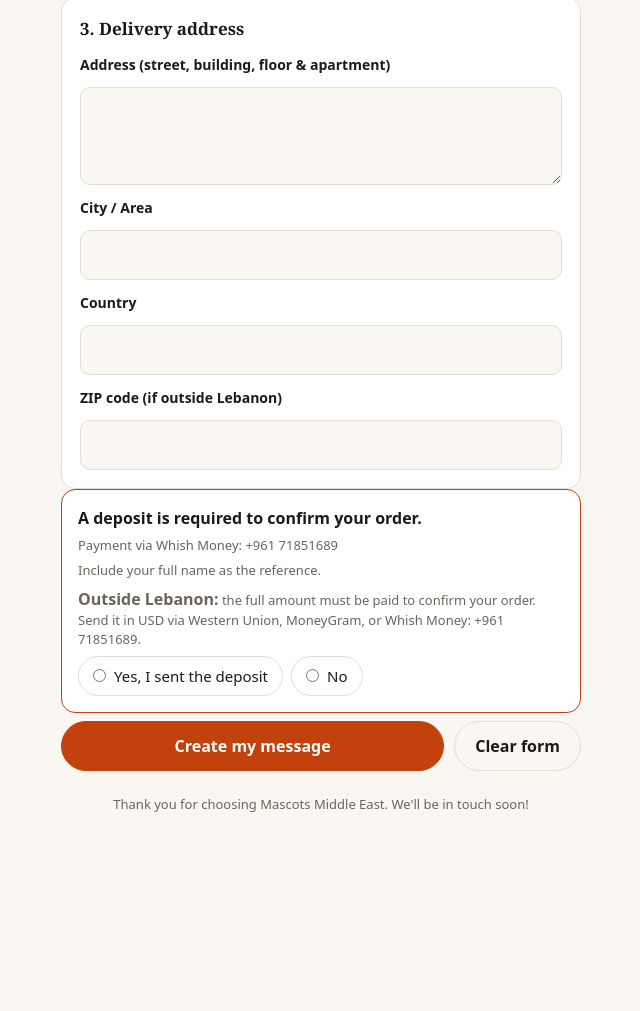
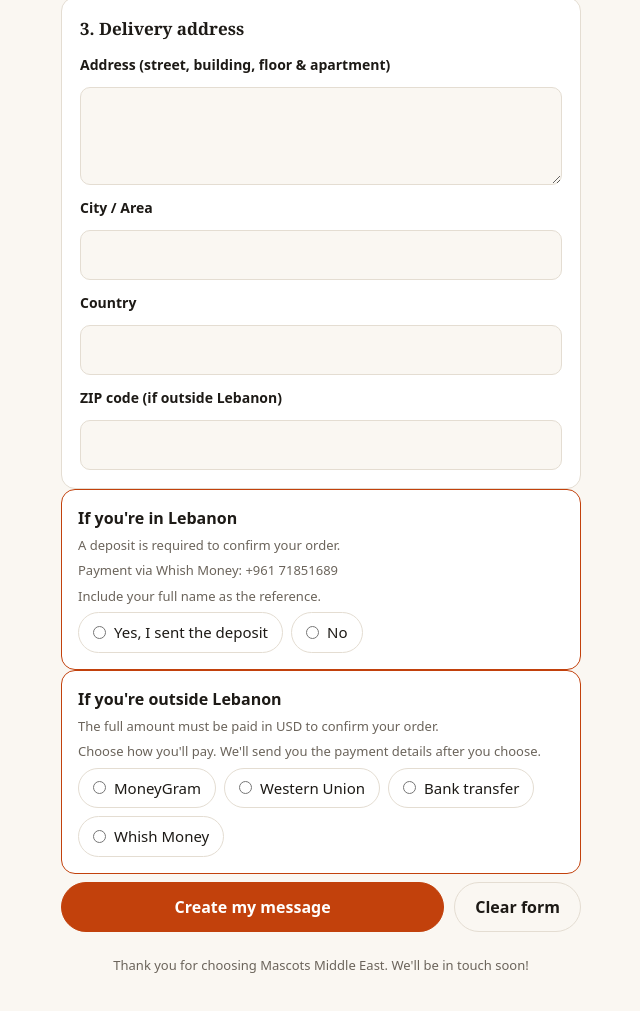
Before and after one commit to MascotsMiddleEast/Mascots-Middle-East, a plain HTML site: page ordersubmit/index.html in a window 1280 px wide. Shown: the part 535-1546 px from the top of the page, without its empty margins (319-959 px from the left). Before the commit the page ends 1390 px from the top, so only its background shows below. Drawn offline with Linux system fonts and the light colour scheme.

Commit message:
Update index.html

```diff
--- a/ordersubmit/index.html
+++ b/ordersubmit/index.html
@@ -113,13 +113,25 @@ button.ghost { background: transparent; color: var(--fg); border-color: var(--li
     </section>
 
     <section class="pay">
-      <strong>A deposit is required to confirm your order.</strong>
+      <strong>If you're in Lebanon</strong>
+      <span class="hint">A deposit is required to confirm your order.</span>
       <span class="hint">Payment via Whish Money: +961 71851689</span>
       <span class="hint">Include your full name as the reference.</span>
-      <span class="hint"><strong>Outside Lebanon:</strong> the full amount must be paid to confirm your order. Send it in USD via Western Union, MoneyGram, or Whish Money: +961 71851689.</span>
       <div class="options" role="radiogroup" aria-label="Have you sent the deposit?">
         <label><input type="radio" name="depositSent" value="yes"> Yes, I sent the deposit</label>
         <label><input type="radio" name="depositSent" value="no"> No</label>
+      </div>
+    </section>
+
+    <section class="pay">
+      <strong>If you're outside Lebanon</strong>
+      <span class="hint">The full amount must be paid in USD to confirm your order.</span>
+      <span class="hint">Choose how you'll pay. We'll send you the payment details after you choose.</span>
+      <div class="options" role="radiogroup" aria-label="Outside Lebanon: how will you pay?">
+        <label><input type="radio" name="payMethod" value="MoneyGram"> MoneyGram</label>
+        <label><input type="radio" name="payMethod" value="Western Union"> Western Union</label>
+        <label><input type="radio" name="payMethod" value="Bank transfer"> Bank transfer</label>
+        <label><input type="radio" name="payMethod" value="Whish Money"> Whish Money</label>
       </div>
     </section>
 
@@ -159,6 +171,8 @@ button.ghost { background: transparent; color: var(--fg); border-color: var(--li
   form.addEventListener('submit', function (e) {
     e.preventDefault();
     var checkedDeposit = form.querySelector('input[name="depositSent"]:checked');
+    var checkedPay = form.querySelector('input[name="payMethod"]:checked');
+    var payValue = checkedPay ? checkedPay.value : '';
     var depositValue = checkedDeposit ? checkedDeposit.value : '';
     var lines = [
       'Hi! I want to confirm my order.',
@@ -171,9 +185,11 @@ button.ghost { background: transparent; color: var(--fg); border-color: var(--li
       'Country: ' + (val('country') || '-'),
       'ZIP: ' + (val('zip') || '-'),
       '',
-      'Deposit sent: ' + (depositValue === 'yes' ? 'Yes, via Whish Money' : depositValue === 'no' ? 'No' : '-')
+      depositValue ? 'Deposit sent (Lebanon): ' + (depositValue === 'yes' ? 'Yes' : 'No') : '',
+      payValue ? 'Payment method (outside Lebanon): ' + payValue : '',
+      payValue ? 'Please send me the payment information.' : ''
     ];
-    var message = lines.join('\n');
+    var message = lines.filter(function (l, i, arr) { return l !== '' || (i > 0 && arr[i - 1] !== ''); }).join('\n').replace(/\n+$/, '');
     output.textContent = message;
     waBtn.href = 'https://wa.me/96171724127?text=' + encodeURIComponent(message);
     result.hidden = false;
```
